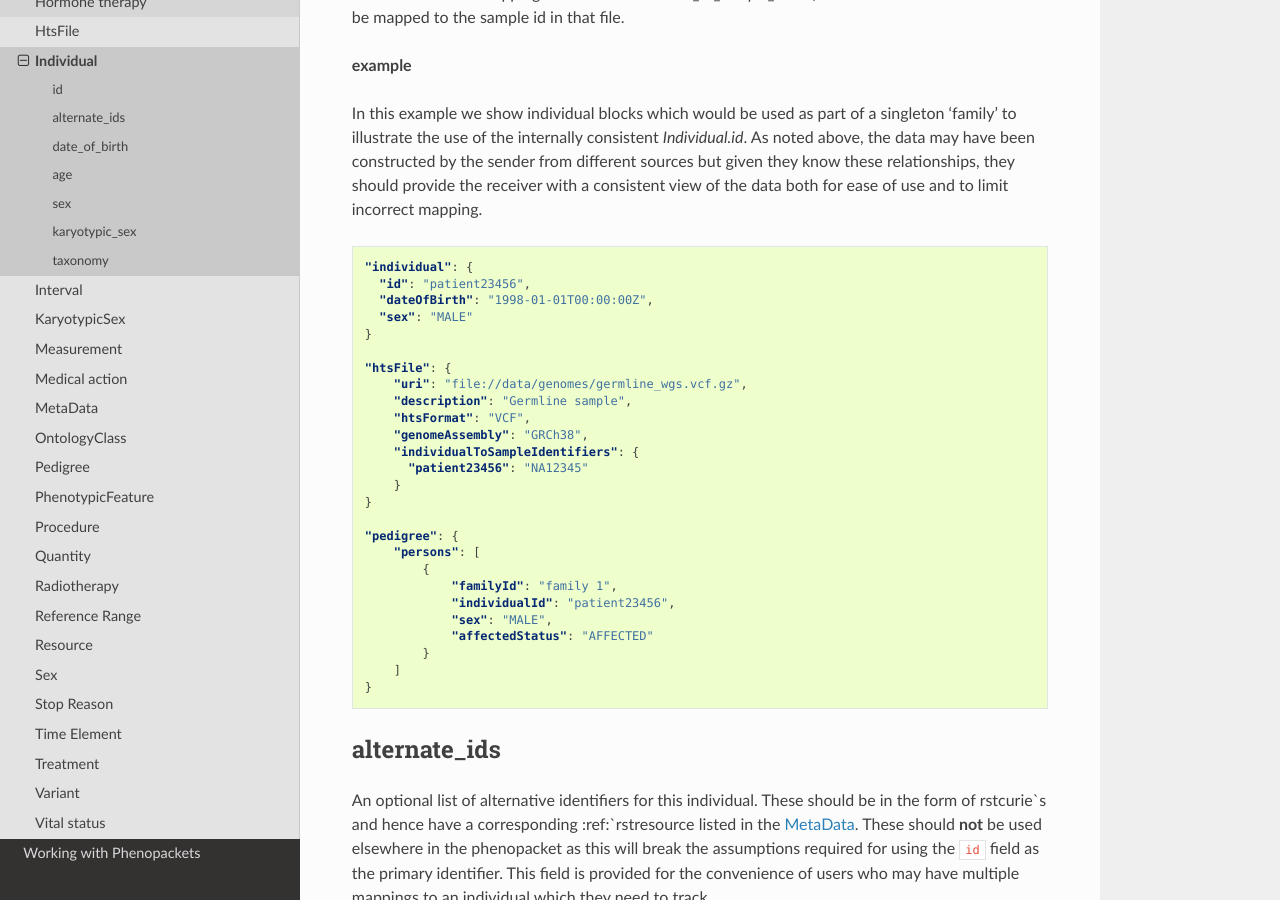
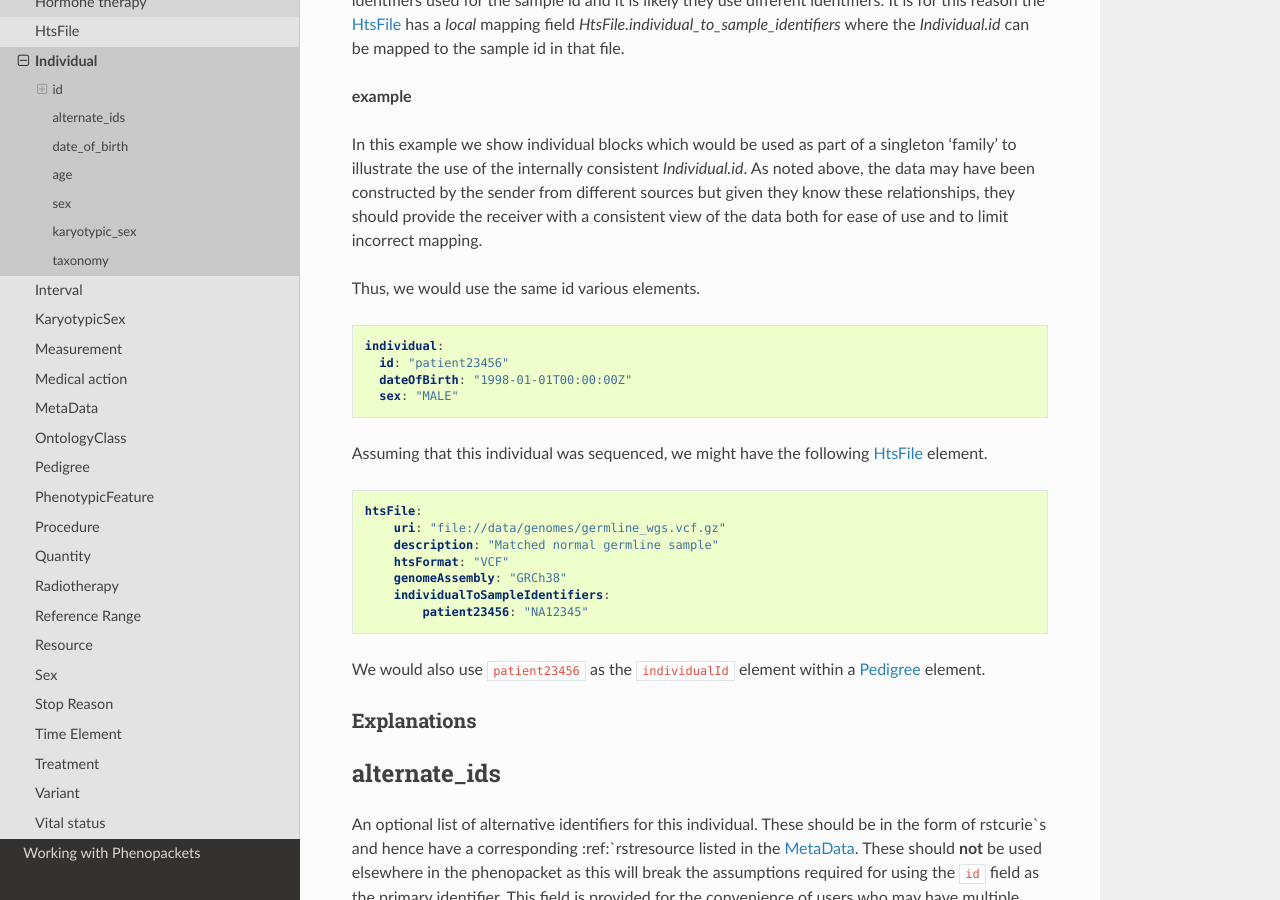
Before and after one commit to phenopackets/phenopacket-schema, a Sphinx documentation site: the page built from docs/individual.rst, in a window 1280 px wide and 900 px high, scrolled down 1718 px. Built offline with Sphinx 7.4.7 and the Read the Docs theme 2.0.0, drawn with Linux system fonts in a browser that asks for light colours; some of the changed text lies outside the part shown.

Commit message:
documentation for individual revised

```diff
--- a/docs/individual.rst
+++ b/docs/individual.rst
@@ -52,14 +52,14 @@
 
 The following example is typical but does not make use of all of the optional fields of this element.
 
-.. code-block:: json
+.. code-block:: yaml
 
-  {
-      "id": "patient:0",
-      "dateOfBirth": "1998-01-01T00:00:00Z",
-      "sex": "MALE"
-  }
+  individual:
+    id: "patient:0"
+    dateOfBirth: "1998-01-01T00:00:00Z"
+    sex: "MALE"
 
+**Explanations**
 
 id
 ~~
@@ -99,35 +99,35 @@
 sources but given they know these relationships, they should provide the receiver with a consistent view of the data both
 for ease of use and to limit incorrect mapping.
 
-.. code-block:: json
+Thus, we would use the same id various elements.
 
-    "individual": {
-      "id": "patient23456",
-      "dateOfBirth": "1998-01-01T00:00:00Z",
-      "sex": "MALE"
-    }
+.. code-block:: yaml
 
-    "htsFile": {
-        "uri": "file://data/genomes/germline_wgs.vcf.gz",
-        "description": "Germline sample",
-        "htsFormat": "VCF",
-        "genomeAssembly": "GRCh38",
-        "individualToSampleIdentifiers": {
-          "patient23456": "NA12345"
-        }
-    }
+  individual:
+    id: "patient23456"
+    dateOfBirth: "1998-01-01T00:00:00Z"
+    sex: "MALE"
 
-    "pedigree": {
-        "persons": [
-            {
-                "familyId": "family 1",
-                "individualId": "patient23456",
-                "sex": "MALE",
-                "affectedStatus": "AFFECTED"
-            }
-        ]
-    }
+Assuming that this individual was sequenced, we might have the following :ref:`rsthtsfile` element.
 
+.. code-block:: yaml
+
+    htsFile:
+        uri: "file://data/genomes/germline_wgs.vcf.gz"
+        description: "Matched normal germline sample"
+        htsFormat: "VCF"
+        genomeAssembly: "GRCh38"
+        individualToSampleIdentifiers:
+            patient23456: "NA12345"
+
+
+
+We would also use ``patient23456`` as the ``individualId`` element within a :ref:`rstpedigree` element.
+
+
+
+Explanations
+############
 
 alternate_ids
 ~~~~~~~~~~~~~
```
Also changed, not shown: 2 other files.
